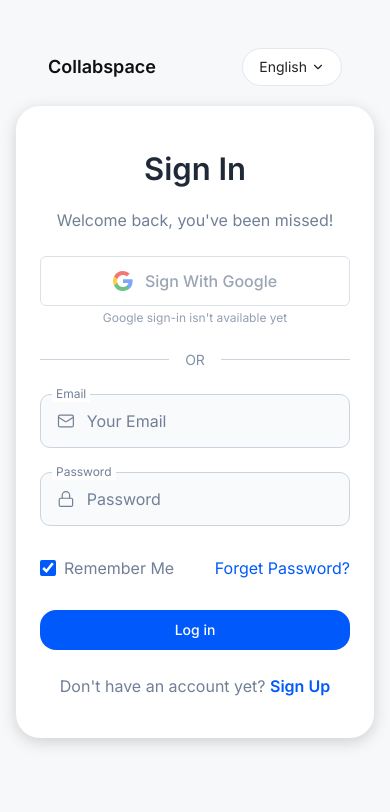
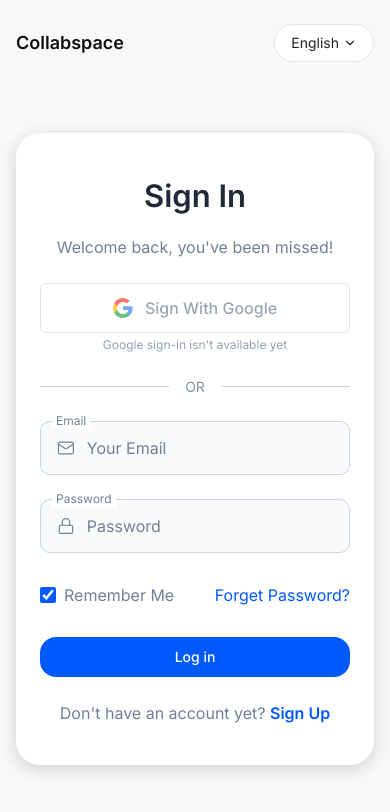
Before and after one commit to Abdelhakam23/collabspace-web, a Next.js app: page /login in a window 390 px wide. Shown: the top 812 px of the page. Built offline with nearby package versions, Linux system fonts and the light colour scheme; no server answers.

Commit message:
Fix auth page spacing on small screens

```diff
--- a/components/auth/auth-shell.tsx
+++ b/components/auth/auth-shell.tsx
@@ -3,10 +3,10 @@ import { ChevronDown } from "lucide-react";
 
 export function AuthShell({ children }: { children: ReactNode }) {
   return (
-    <div className="relative min-h-screen bg-[#f6f8fa]">
-      <header className="absolute inset-x-0 top-0 flex items-center justify-between px-12 pt-12">
+    <div className="flex min-h-screen flex-col bg-[#f6f8fa]">
+      <header className="flex items-center justify-between px-4 pt-6 sm:px-12 sm:pt-12">
         <span className="text-lg font-semibold text-secondary-900">Collabspace</span>
-                <button
+        <button
           type="button"
           aria-disabled="true"
           className="flex items-center gap-1 rounded-full border border-[#E2E8F0] bg-white px-4 py-2 text-sm text-secondary-600"
@@ -16,7 +16,7 @@ export function AuthShell({ children }: { children: ReactNode }) {
           <ChevronDown size={14} />
         </button>
       </header>
-      <main className="flex min-h-screen items-center justify-center px-4 py-16">
+      <main className="flex flex-1 items-center justify-center px-4 pb-10 pt-8 sm:py-16">
         <div className="w-full max-w-[601px] rounded-3xl bg-white px-6 py-10 shadow-[0_4px_16px_rgba(0,0,0,0.16)] sm:px-16 sm:py-16">
           {children}
         </div>
```
